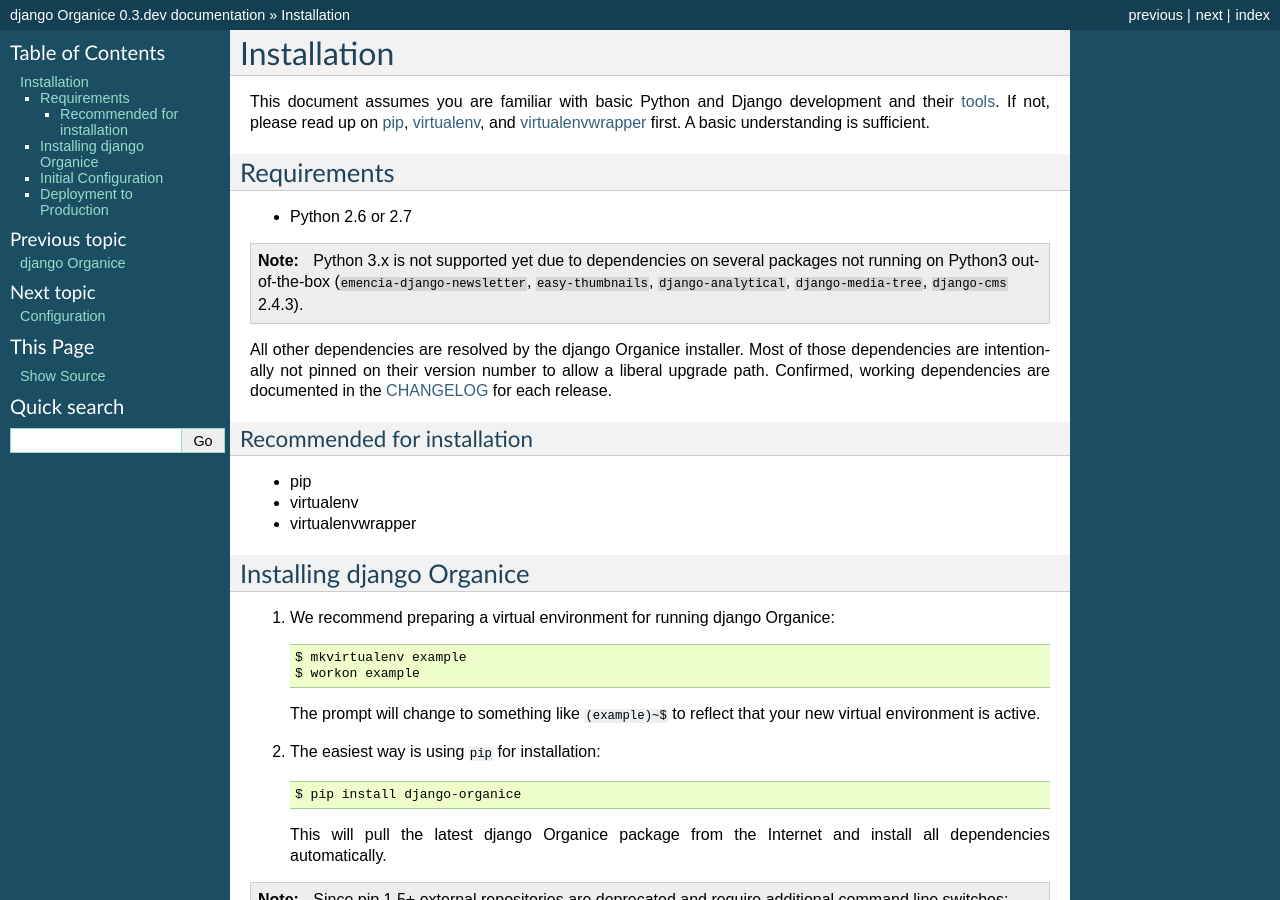
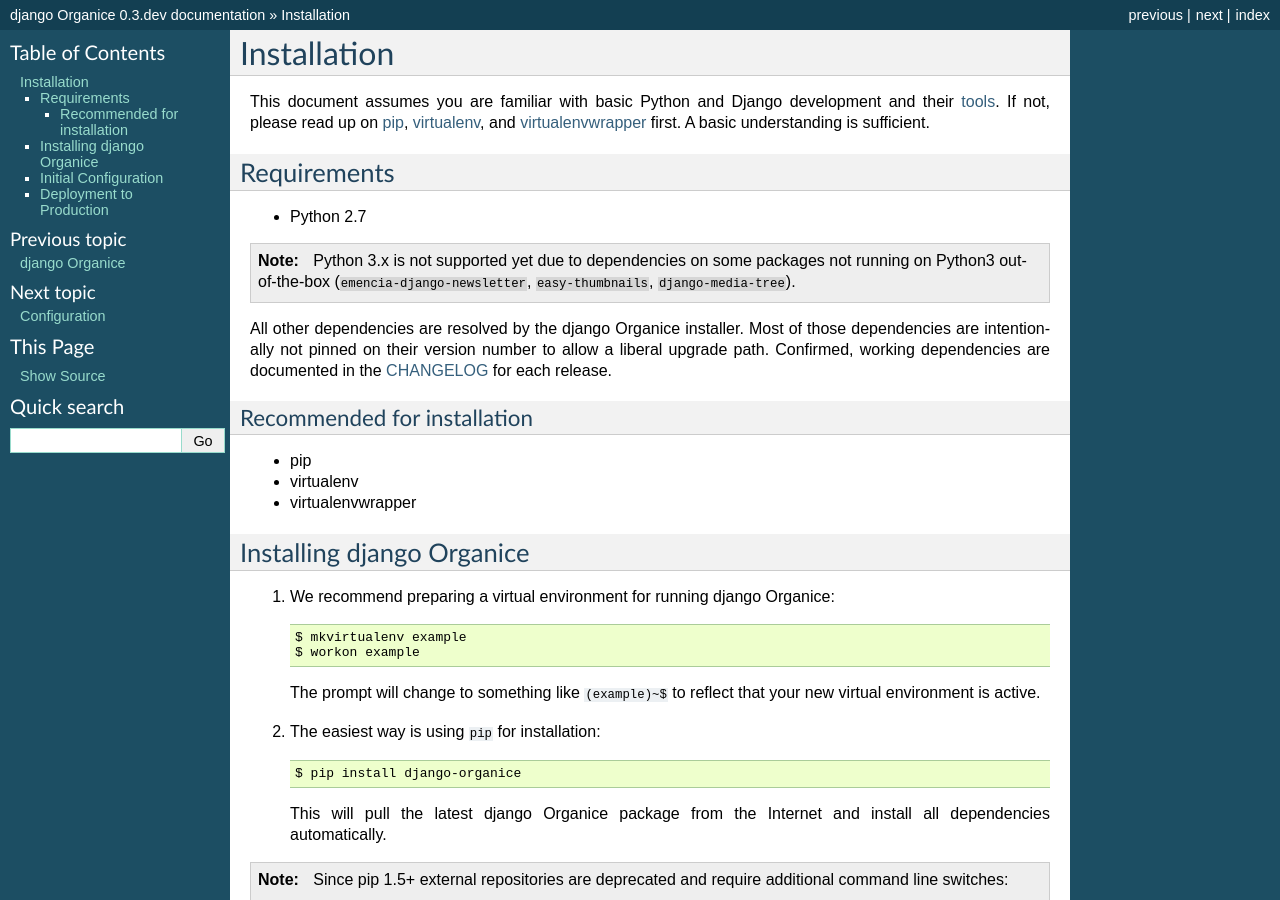
Before and after one commit to Organice/django-organice, a Sphinx documentation site: the page built from docs/installation.rst, in a window 1280 px wide and 900 px high. Built offline with Sphinx 7.4.7, drawn with Linux system fonts in a browser that asks for light colours.

Commit message:
Update documentation on Python version

```diff
--- a/docs/installation.rst
+++ b/docs/installation.rst
@@ -14,13 +14,12 @@
 `Requirements`:index:
 =====================
 
-- Python 2.6 or 2.7
+- Python 2.7
 
 .. NOTE::
 
-   Python 3.x is not supported yet due to dependencies on several packages not running on Python3
-   out-of-the-box (``emencia-django-newsletter``, ``easy-thumbnails``, ``django-analytical``,
-   ``django-media-tree``, ``django-cms`` 2.4.3).
+   Python 3.x is not supported yet due to dependencies on some packages not running on Python3
+   out-of-the-box (``emencia-django-newsletter``, ``easy-thumbnails``, ``django-media-tree``).
 
 All other `dependencies`:index: are resolved by the django Organice installer.  Most of those
 dependencies are intentionally not pinned on their version number to allow a liberal upgrade path.
@@ -105,8 +104,8 @@
     development to production will give you major headaches otherwise.  And, use Sqlite for
     evaluating only!
 
-.. _`etc.`: https://docs.djangoproject.com/en/1.5/topics/install/#database-installation
-.. _`Django documentation`: https://docs.djangoproject.com/en/1.5/topics/settings/
+.. _`etc.`: https://docs.djangoproject.com/en/1.8/topics/install/#database-installation
+.. _`Django documentation`: https://docs.djangoproject.com/en/1.8/topics/settings/
 
 Initial Configuration
 =====================
--- a/setup.py
+++ b/setup.py
@@ -29,6 +29,7 @@
     'License :: OSI Approved :: Apache Software License',
     'Operating System :: OS Independent',
     'Programming Language :: Python',
+    'Programming Language :: Python :: 2.7',
     'Topic :: Office/Business :: Groupware',
 ]
 
```
